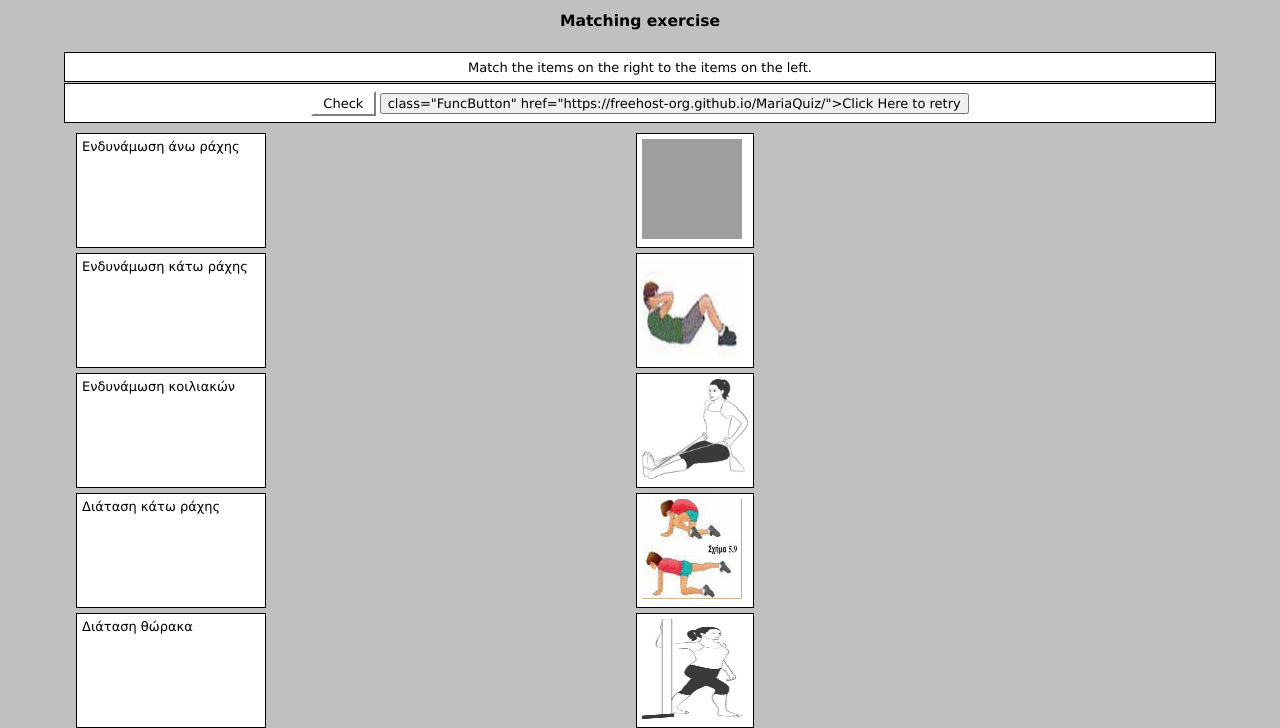
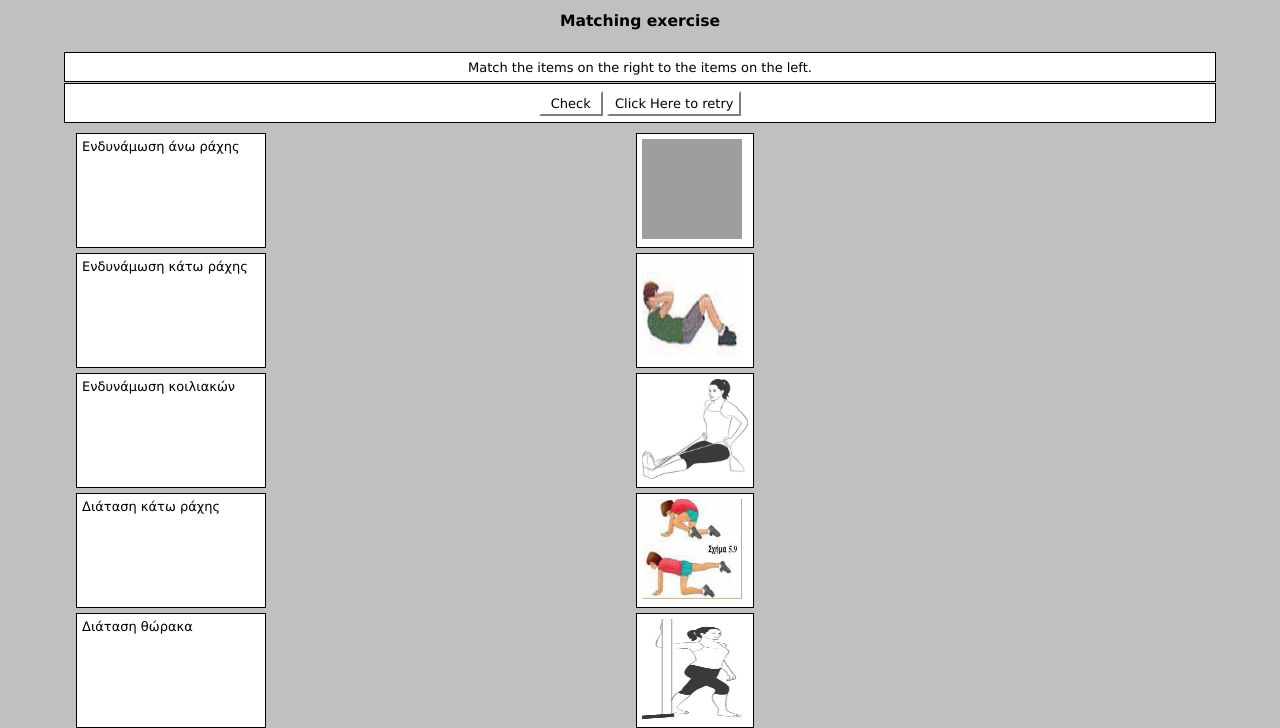
Before and after one commit to freehost-org/Maria, a plain HTML site: page index.htm in a window 1280 px wide. Shown: the part 77-805 px from the top of the page. Drawn offline with Linux system fonts and the light colour scheme; grey boxes are pictures that could not be loaded.

Commit message:
Update index.htm

```diff
--- a/index.htm
+++ b/index.htm
@@ -1593,7 +1593,7 @@ function CheckAnswers(){
 
 <div class="StdDiv" id="CheckButtonDiv">
 <button id="CheckButton1" class="FuncButton" onmouseover="FuncBtnOver(this)" onfocus="FuncBtnOver(this)" onmouseout="FuncBtnOut(this)" onblur="FuncBtnOut(this)" onmousedown="FuncBtnDown(this)" onmouseup="FuncBtnOut(this)" onclick="CheckAnswers()">&nbsp;Check&nbsp;</button>
-<button <!id="CheckButton1"> class="FuncButton" href="https://freehost-org.github.io/MariaQuiz/">Click Here to retry</button>
+<button id="CheckButton1" class="FuncButton" href="https://freehost-org.github.io/MariaQuiz/">Click Here to retry</button>
 </div>
 
 <script type="text/javascript">
```
